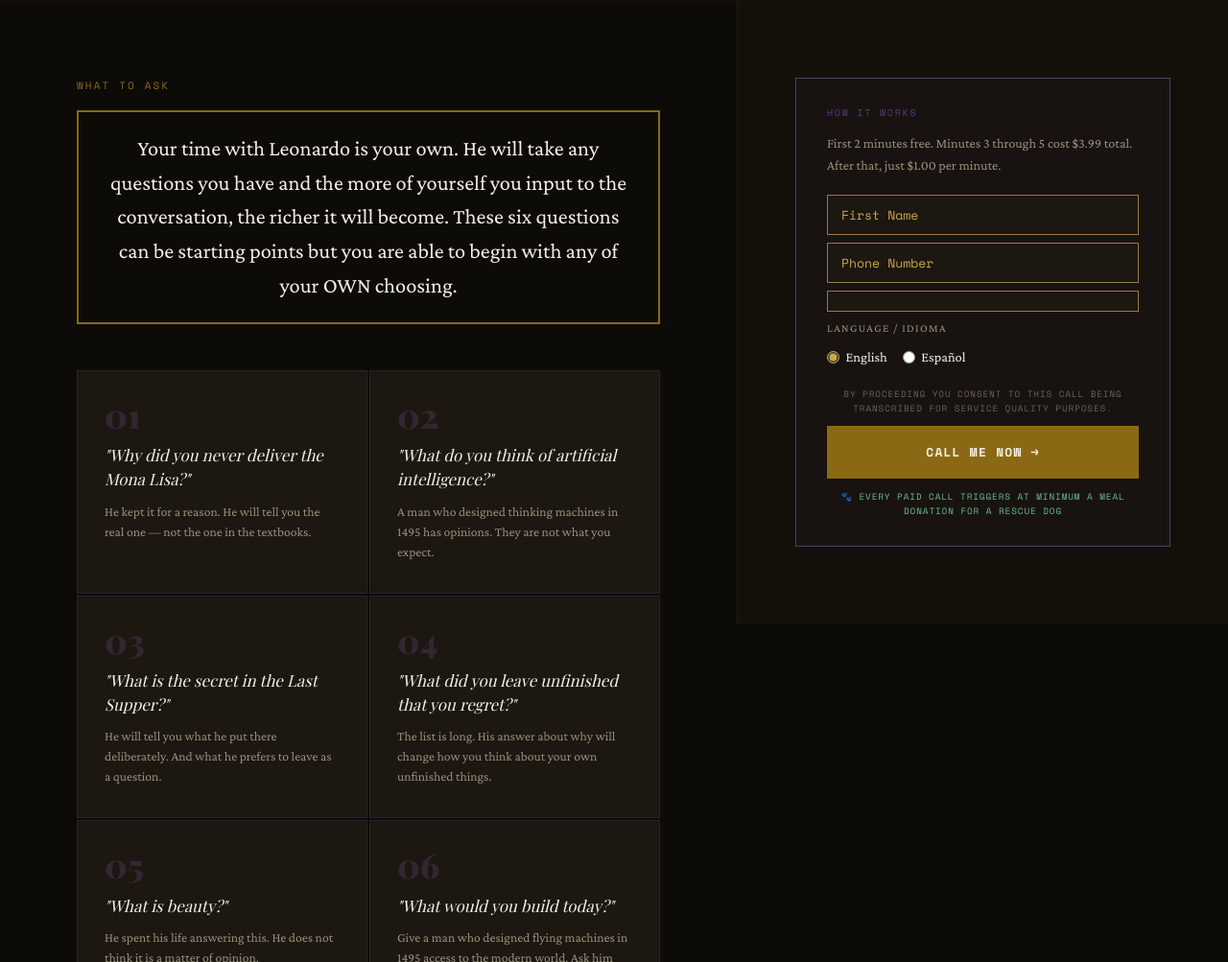
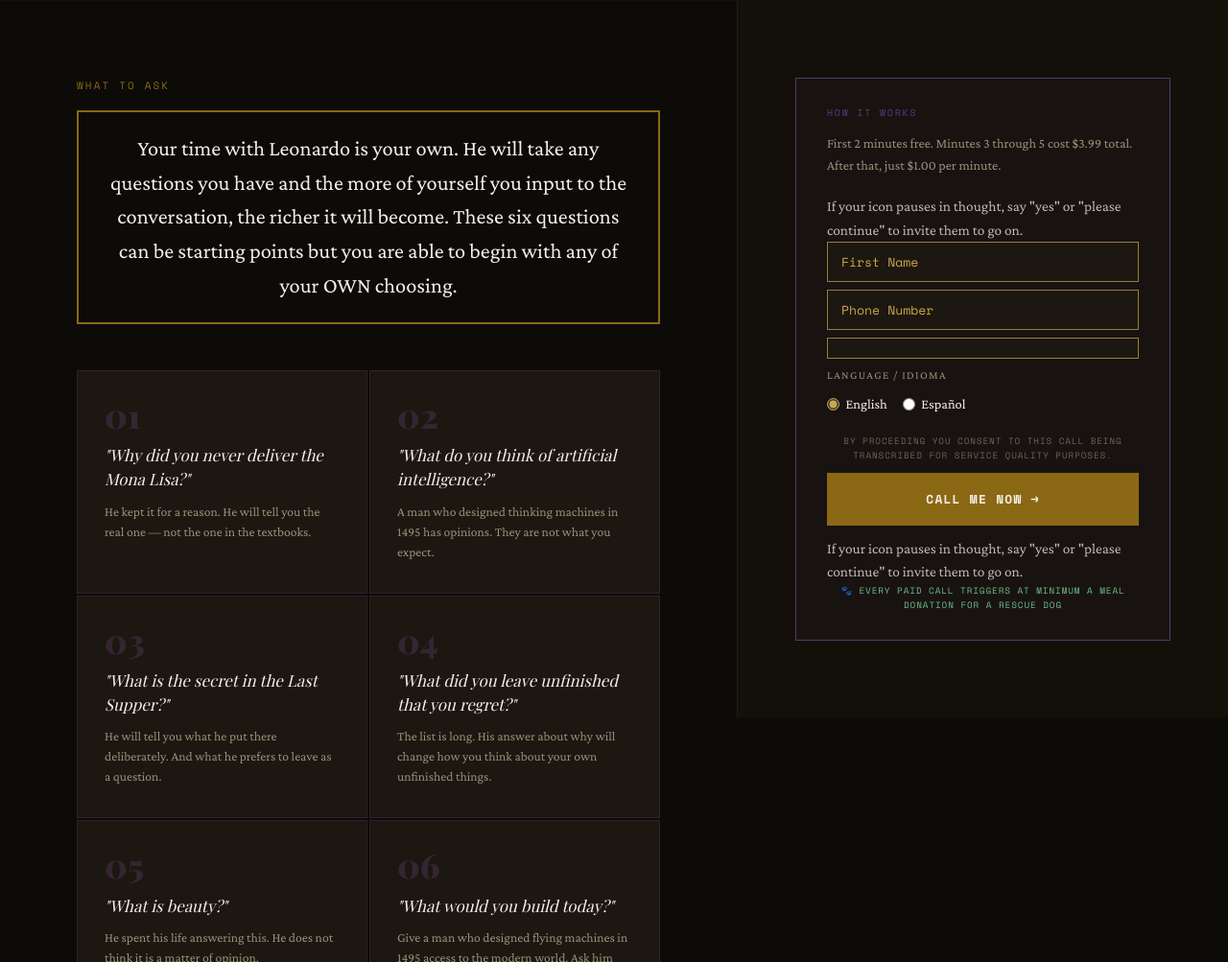
Before and after one commit to azzouley/talkwithicons, a website: page davinci.html in a window 1280 px wide. Shown: the part 1465-2468 px from the top of the page at 96% size. Drawn offline with nearby package versions, Linux system fonts and the light colour scheme; no server answers; a web font is replaced by a local one.

Commit message:
Add call-hint to all 12 character pages
Inserts pause-invitation line in two places on each page:
- After .call-details in the call box (above consent line)
- After #call-msg (or inside #form-success on Evangeline)

Co-Authored-By: Claude Sonnet 4.6 <noreply@anthropic.com>

```diff
--- a/davinci.html
+++ b/davinci.html
@@ -168,6 +168,7 @@
       <div class="call-box">
         <p class="call-box-label">How It Works</p>
         <p class="call-details">First 2 minutes free. Minutes 3 through 5 cost $3.99 total. After that, just $1.00 per minute.</p>
+        <p class="call-hint" style="font-size:0.85em; opacity:0.75; margin-top:6px;">If your icon pauses in thought, say &#34;yes&#34; or &#34;please continue&#34; to invite them to go on.</p>
         <form id="call-form" onsubmit="handleCall(event)" style="margin-bottom:12px;">
           <input id="f-name" type="text" placeholder="First Name" required autocomplete="given-name"
                  style="display:block;width:100%;margin-bottom:8px;padding:10px 14px;background:#1c1710;border:1px solid rgba(201,168,76,0.7);color:#f5f0e8;font-family:'Space Mono',monospace;font-size:0.82rem;outline:none;" />
@@ -192,6 +193,7 @@
           <button type="submit" class="btn-call" style="width:100%;cursor:pointer;border:none;">Call Me Now →</button>
         </form>
         <p id="call-msg" style="font-size:0.85rem;margin-bottom:12px;display:none;"></p>
+        <p class="call-hint" style="font-size:0.85em; opacity:0.75; margin-top:6px;">If your icon pauses in thought, say &#34;yes&#34; or &#34;please continue&#34; to invite them to go on.</p>
         <p class="call-rescue">🐾 every paid call triggers at minimum a meal donation for a rescue dog</p>
       </div>
     </div>
```
Also changed, not shown: aela.html (+2 -0 lines), baldwin.html (+2 -0 lines), bennet.html (+2 -0 lines), brucelee.html (+2 -0 lines), einstein.html (+2 -0 lines), evangeline.html (+2 -0 lines), frankenstein.html (+2 -0 lines), holmes.html (+2 -0 lines), houdini.html (+2 -0 lines), nostradamus.html (+2 -0 lines), sittingbull.html (+2 -0 lines).
